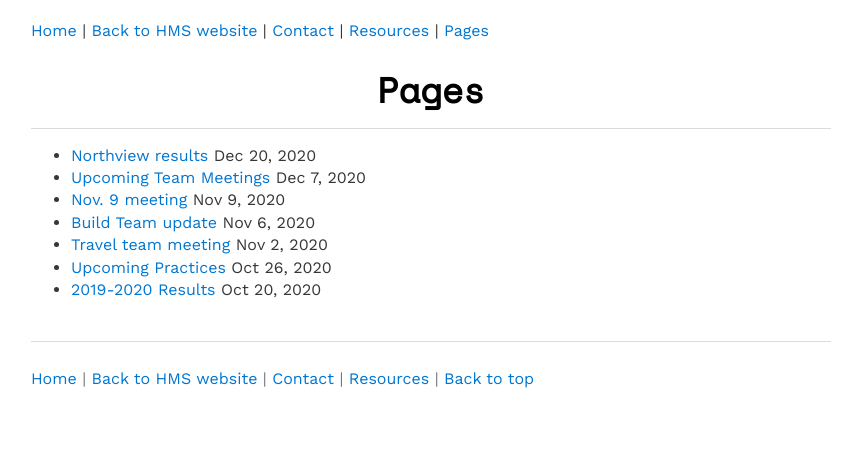
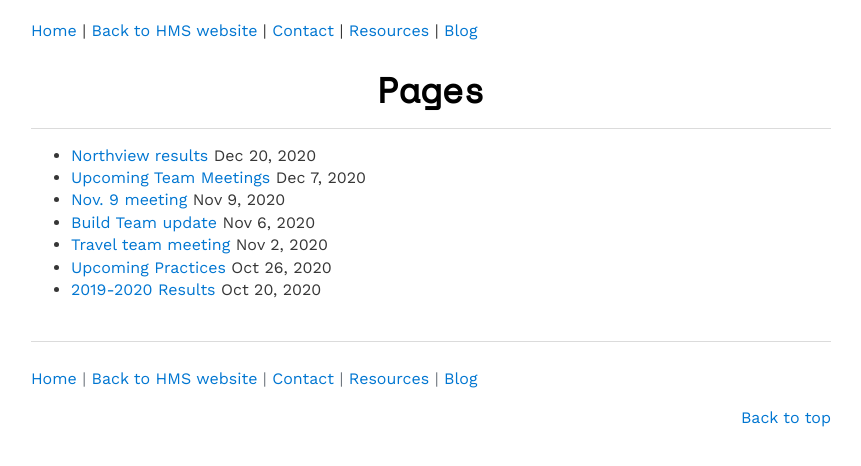
Before and after one commit to HMSSO/SciOly-Website, a Jekyll site: the page built from blog.md, in a window 1280 px wide. Shown: the top 466 px of the page, without its empty margins (209-1070 px from the left). Built offline with Jekyll 4.4.1, drawn with Linux system fonts in a browser that asks for light colours; nearby versions of some CDN libraries; a script that is not in the unit is left out.

Commit message:
Update default.html

```diff
--- a/_layouts/default.html
+++ b/_layouts/default.html
@@ -15,7 +15,7 @@
 </head>
 <body>
     <header>
-	    <p><a href="https://scioly.netlify.app">Home</a> | <a href="https://www.hudson.k12.oh.us">Back to HMS website</a> | <a href="/contact.html">Contact</a> | <a href="/links.html">Resources</a> | <a href="/pages.html">Pages </a></p>
+	    <p><a href="https://hmsscioly.js.org">Home</a> | <a href="https://www.hudson.k12.oh.us">Back to HMS website</a> | <a href="/contact.html">Contact</a> | <a href="/links.html">Resources</a> | <a href="/blog.html">Blog </a></p>
 	</header>
 	<h1 style=" text-align: center;">
         {{ page.title }}
@@ -24,16 +24,11 @@
 {{ content }}
 
 		<footer>
-			<p><a href="https://scioly.netlify.app">Home</a> | <a href="https://www.hudson.k12.oh.us">Back to HMS website</a> | <a href="/contact.html">Contact</a> | <a href="/links.html">Resources</a> | <a href="/pages.html>Pages</a></p>
+			<p><a href="https://hmsscioly.js.org">Home</a> | <a href="https://www.hudson.k12.oh.us">Back to HMS website</a> | <a href="/contact.html">Contact</a> | <a href="/links.html">Resources</a> | <a href="/blog.html">Blog </a></p>
 			<p style="text-align: right;"><a href="#">Back to top</a></p>
 
 		</footer>
-	<script>
-var JEKYLLPLUS_REPO = 'hmsso/scioly-website';
-var JEKYLLPLUS_PATH = '{{ page.path }}';
-</script>
-<script src='//cms.jekyllplus.com/assets/widget.js'/></script>
-<link rel='stylesheet' href='//cms.jekyllplus.com/assets/widget.css'/>
+
 </body>
 
 </html>
```
